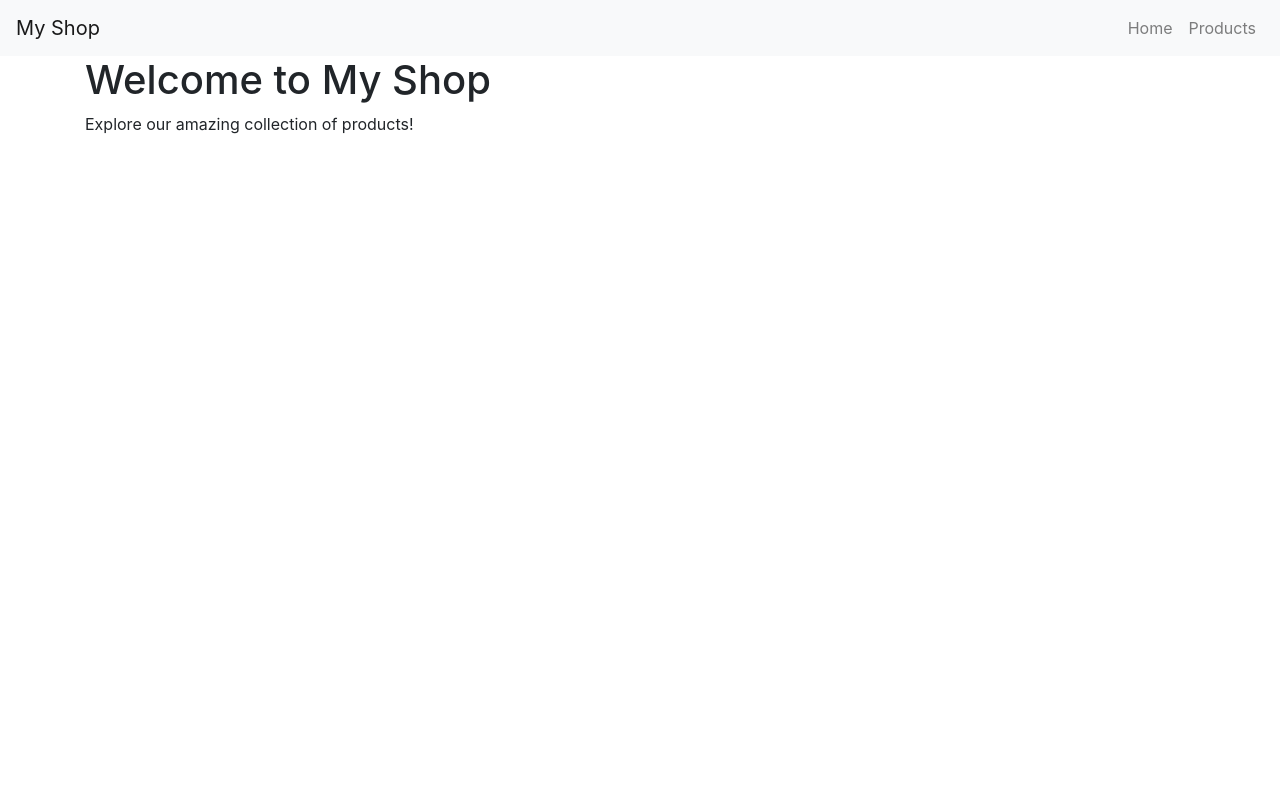
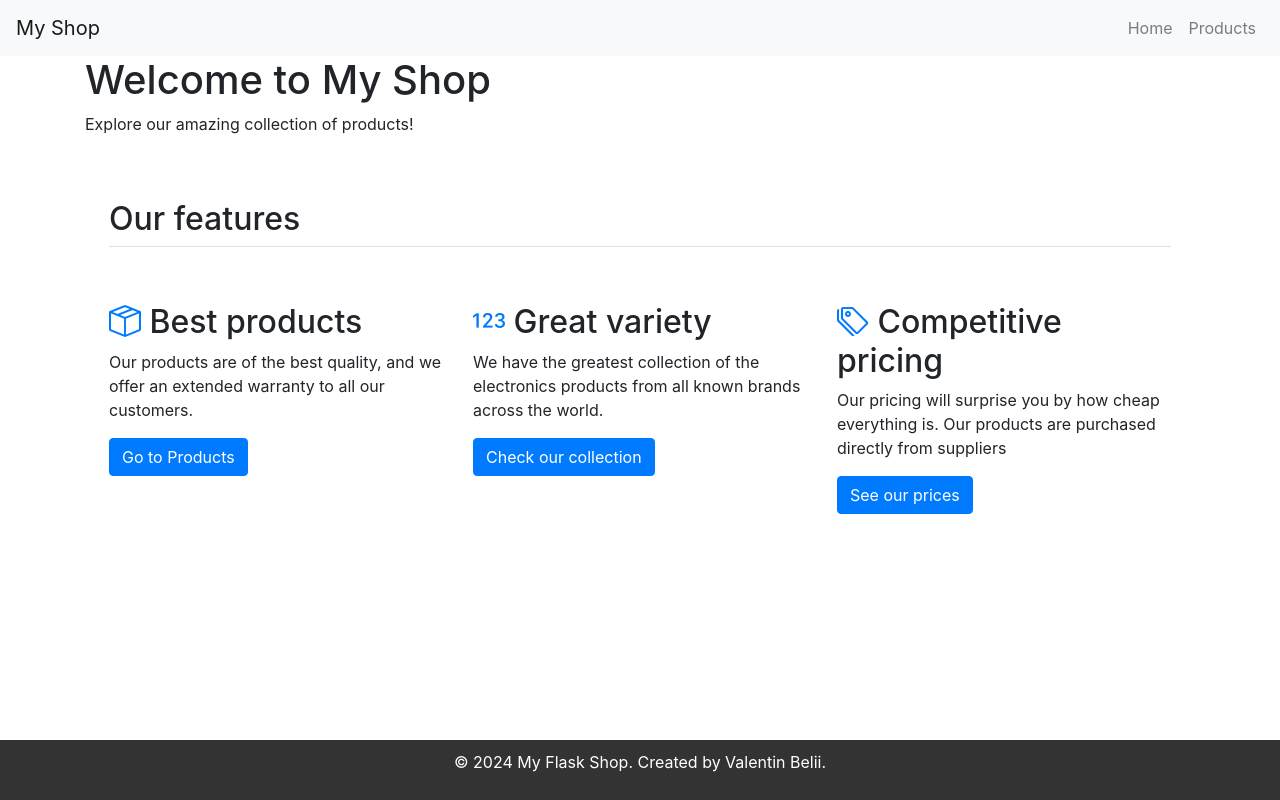
Before and after one commit to beljjvalentin/FlaskShop, a Flask app: page / in a window 1280 px wide. Run offline with Flask 3, Linux system fonts and the light colour scheme; some libraries are stand-ins or nearby versions.

Commit message:
Adding boostrap style and elements

```diff
--- a/app/__init__.py
+++ b/app/__init__.py
@@ -9,9 +9,8 @@ flask_app = Flask(__name__)
 flask_app.static_folder = 'static'
 
 # MongoDB Atlas Connection
-# client = MongoClient("mongodb+srv://root:iCJPtO3HoTEUyZ3e@cluster0.bb9ww.mongodb.net/?retryWrites=true&w=majority&appName=Cluster0")
 client = MongoClient("mongodb+srv://valentin:dLnI23EfvYpg3pua@cluster0.flk7i.mongodb.net/?retryWrites=true&w=majority&appName=Cluster0")
-db = client.get_database("realize-circuits") # Replace "app" with your database name
+db = client.get_database("realize-circuits")  # Replace "app" with your database name
 
 products_collection = db.MyProducts  # Replace products with your collection name
 
--- /dev/null
+++ b/app/static/css/styles.css
@@ -0,0 +1,21 @@
+body {
+    margin: 0;
+    padding: 0;
+    display: flex;
+    flex-direction: column;
+    min-height: 100vh;
+}
+
+main {
+    flex: 1; /* Ensures the main content expands to fill available space */
+}
+
+footer {
+    background-color: #333;
+    color: white;
+    text-align: center;
+    padding: 10px;
+    position: fixed;
+    bottom: 0;
+    width: 100%;
+}
--- a/app/templates/base.html
+++ b/app/templates/base.html
@@ -4,8 +4,19 @@
     <meta charset="UTF-8">
     <meta name="viewport" content="width=device-width, initial-scale=1.0">
     <title>{{ title }}</title>
+
+    <!-- Adding Bootstrap CSS -->
     <link rel="stylesheet" href="https://stackpath.bootstrapcdn.com/bootstrap/4.5.2/css/bootstrap.min.css">
+
+    <!-- Adding Bootstrap Icons -->
+    <link href="https://cdnjs.cloudflare.com/ajax/libs/bootstrap-icons/1.10.5/font/bootstrap-icons.min.css" rel="stylesheet">
+
+    <!-- Adding Boostrap JS -->
+    <script src="https://cdn.jsdelivr.net/npm/bootstrap@5.3.3/dist/js/bootstrap.bundle.min.js"></script>
+
+    <!-- Adding My Custom CSS -->
     <link rel="stylesheet" href="{{ url_for('static', filename='css/styles.css') }}">
+
 </head>
 <body>
     <nav class="navbar navbar-expand-lg navbar-light bg-light">
@@ -27,7 +38,18 @@
         {% endblock %}
     </div>
 
+    <footer>
+        <p>&copy; 2024 My Flask Shop. Created by Valentin Belii.</p>
+    </footer>
+
     <script src="https://code.jquery.com/jquery-3.5.1.slim.min.js"></script>
-    <script src="https://cdn.jsdelivr.net/npm/bootstrap@4.5.2/dist/js/bootstrap.bundle.min.js"></script>
+    <!--<script src="https://cdn.jsdelivr.net/npm/bootstrap@4.5.2/dist/js/bootstrap.bundle.min.js"></script>-->
+    <!-- Tooltip Initialization Script -->
+    <script>
+        document.addEventListener('DOMContentLoaded', function () {
+            const tooltipTriggerList = document.querySelectorAll('[data-bs-toggle="tooltip"]');
+            const tooltipList = [...tooltipTriggerList].map(tooltipTriggerEl => new bootstrap.Tooltip(tooltipTriggerEl));
+        });
+    </script>
 </body>
 </html>
--- a/app/templates/index.html
+++ b/app/templates/index.html
@@ -2,4 +2,38 @@
 {% block content %}
 <h1>Welcome to My Shop</h1>
 <p>Explore our amazing collection of products!</p>
+
+<div class="container px-4 py-5" id="hanging-icons">
+    <h2 class="pb-2 border-bottom">Our features</h2>
+    <div class="row g-4 py-5 row-cols-1 row-cols-lg-3">
+      <div class="col d-flex align-items-start">
+        <div>
+          <h2><a href="/products"><i class="bi bi-box-seam"></i></a> Best products</h2>
+          <p>Our products are of the best quality, and we offer an extended warranty to all our customers.</p>
+          <a href="/products" class="btn btn-primary">
+            Go to Products
+          </a>
+        </div>
+      </div>
+      <div class="col d-flex align-items-start">
+        <div>
+          <h2><a href="/products"><i class="bi bi-123"></i></a> Great variety</h2>
+          <p>We have the greatest collection of the electronics products from all known brands across the world.</p>
+          <a href="/products" class="btn btn-primary">
+            Check our collection
+          </a>
+        </div>
+      </div>
+      <div class="col d-flex align-items-start">
+        <div>
+          <h2><a href="/products"><i class="bi bi-tags"></i></a> Competitive pricing</h2>
+          <p>Our pricing will surprise you by how cheap everything is. Our products are purchased directly from suppliers</p>
+          <a href="/products" class="btn btn-primary">
+            See our prices
+          </a>
+        </div>
+      </div>
+    </div>
+  </div>
+
 {% endblock %}
```
Also changed, not shown: app/templates/products.html (+7 -0 lines), insert_data.py (+4 -7 lines), app/static/images/mouse.jpg (added).
